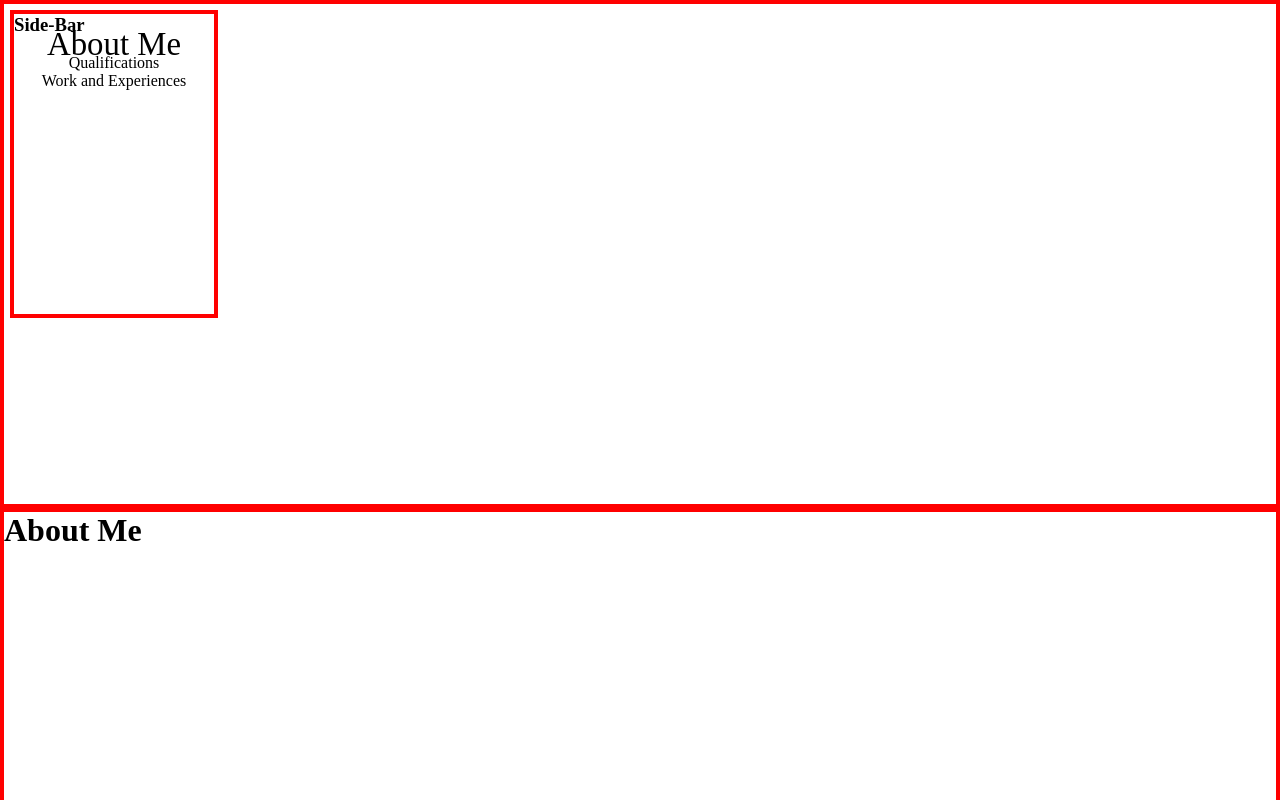
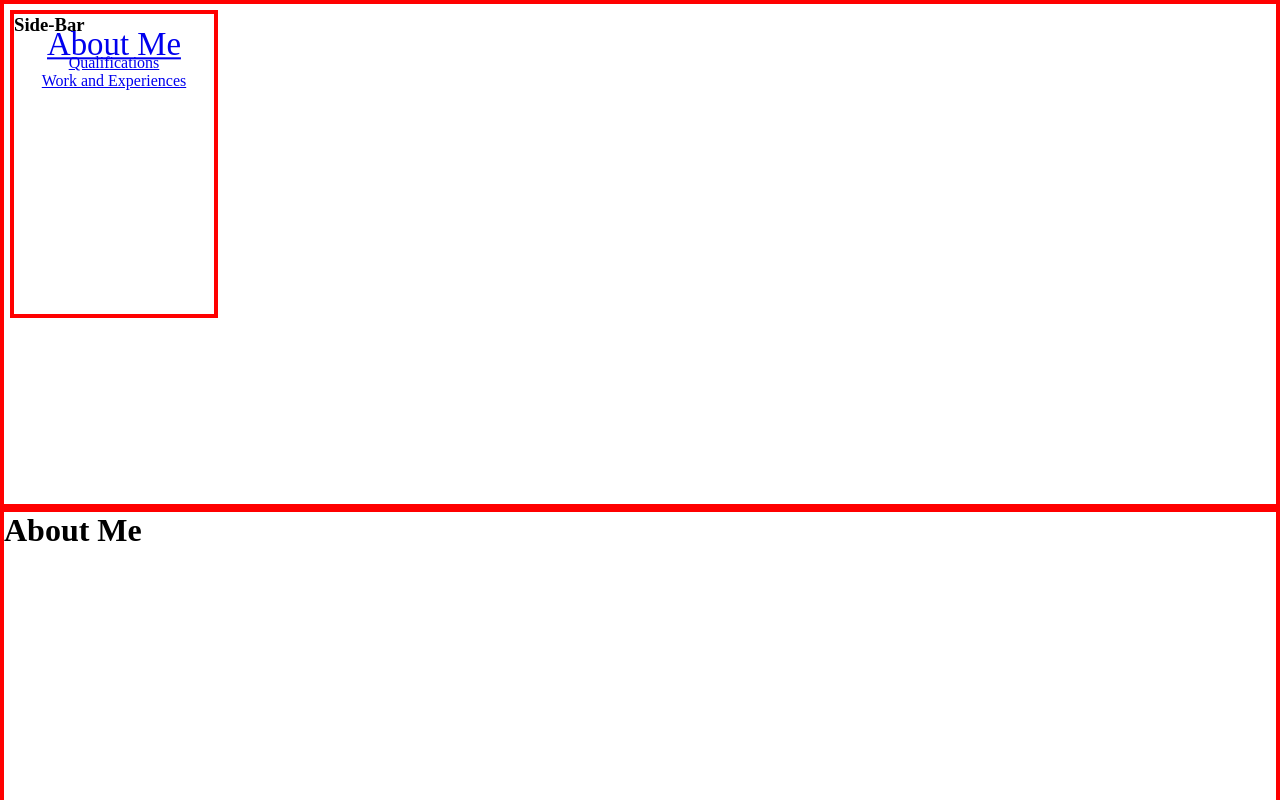
Before and after one commit to Kawish-Raj/arun-kumar-portfolio, a React (Vite) app: page / in a window 1280 px wide. Shown: the top 800 px of the page. Built offline with nearby package versions, Linux system fonts and the light colour scheme.

Commit message:
sidebar options scroll to respective component when clicked on

```diff
--- a/src/components/AboutMe.jsx
+++ b/src/components/AboutMe.jsx
@@ -4,7 +4,7 @@ import useTopDistanceTrigger from '../customhooks/useTopDistanceTrigger';
 export default function AboutMe({setIsMainContent}){
     const divRef = useTopDistanceTrigger(setIsMainContent, 0);
     return(
-        <div ref={divRef} className={`global-AboutMe homeComponent ${styles.aboutMe}`}>
+        <div id="about-id" ref={divRef} className={`global-AboutMe homeComponent ${styles.aboutMe}`}>
             <h1>About Me</h1>
         </div>
     )
--- a/src/components/Qualifications.jsx
+++ b/src/components/Qualifications.jsx
@@ -3,7 +3,7 @@ import useTopDistanceTrigger from '../customhooks/useTopDistanceTrigger';
 export default function Qualifications({setIsMainContent}){
     const divRef = useTopDistanceTrigger(setIsMainContent, 1);
     return(
-        <div ref={divRef} className={`global-Qualifications homeComponent ${styles.qualifications}`}>
+        <div ref={divRef} id="qualifications-id" className={`global-Qualifications homeComponent ${styles.qualifications}`}>
             <h1>Qualifications</h1>
         </div>
     )
--- a/src/components/SideBar.jsx
+++ b/src/components/SideBar.jsx
@@ -6,11 +6,11 @@ export default function SideBar({isMainContent}){
             <h3>Side-Bar</h3>
             <ul>
                 <li className={isMainContent === "about me" ?
-                    `${styles.fadeIn}`: ''}>About Me</li>
+                    `${styles.fadeIn}`: ''}><a href='#about-id'>About Me</a></li>
                 <li className={isMainContent === "qualifications" ?
-                     `${styles.fadeIn}`: ''}>Qualifications</li>
+                     `${styles.fadeIn}`: ''}><a href='#qualifications-id'>Qualifications</a></li>
                 <li className={isMainContent === "work" ?
-                    `${styles.fadeIn}`: ''}>Work and Experiences</li>
+                    `${styles.fadeIn}`: ''}><a href='#work-id'>Work and Experiences</a></li>
             </ul>
         </div>
     )
--- a/src/components/Work.jsx
+++ b/src/components/Work.jsx
@@ -4,7 +4,7 @@ import useTopDistanceTrigger from '../customhooks/useTopDistanceTrigger';
 export default function Work({setIsMainContent}){
     const divRef = useTopDistanceTrigger(setIsMainContent, 2);
     return(
-        <div ref={divRef} className={`global-Work homeComponent ${styles.work}`}>
+        <div ref={divRef} id="work-id" className={`global-Work homeComponent ${styles.work}`}>
             <h1>Work and Experiences</h1>
         </div>
     )
--- a/src/index.css
+++ b/src/index.css
@@ -70,3 +70,7 @@ button:focus-visible {
 * {
   margin: 0;
 }
+
+html {
+  scroll-behavior: smooth;
+}
```
